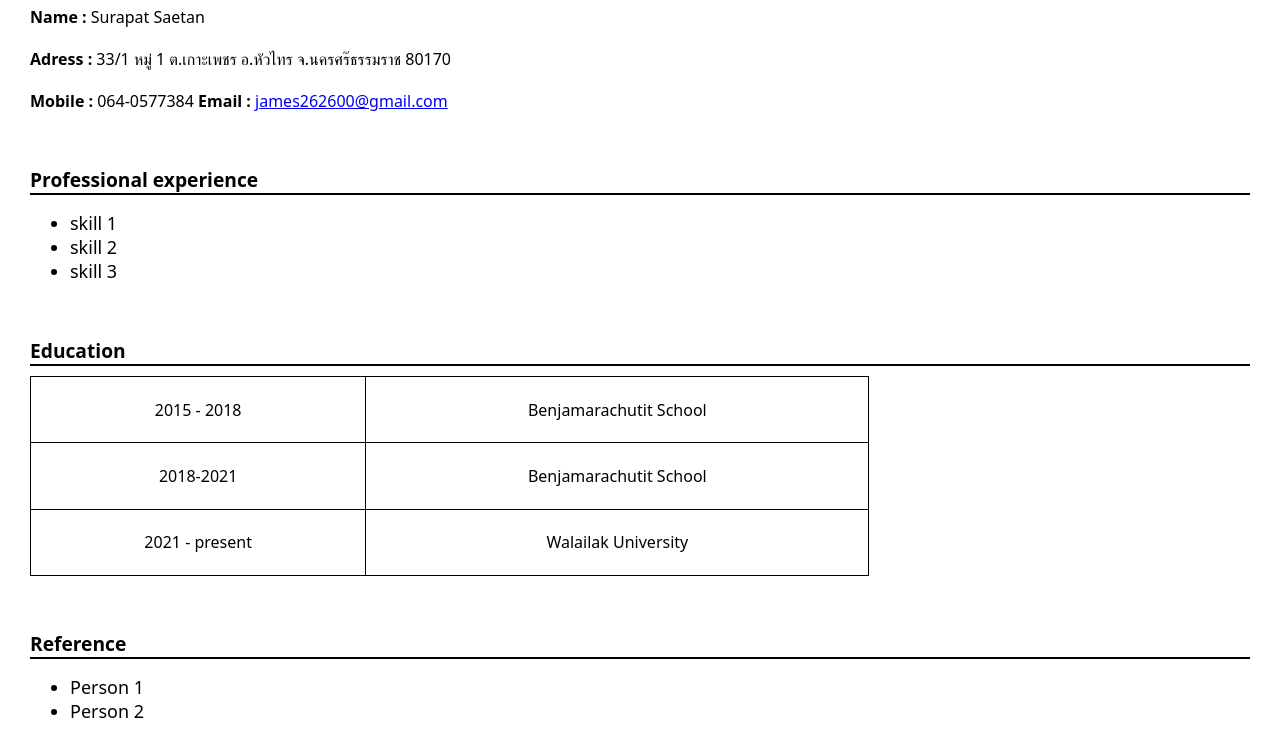
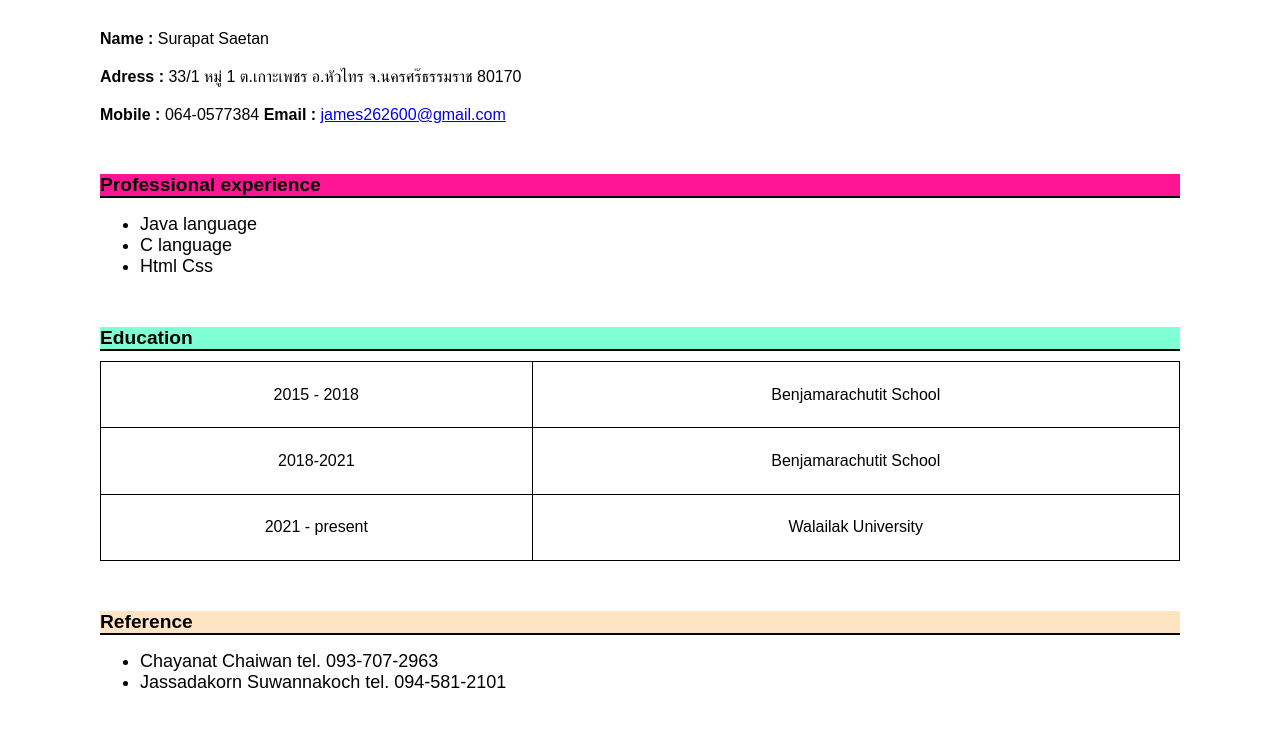
Before and after one commit to Jamessurapat26/LearnHtmlCss-Bootstrap, a plain HTML site: page Homework.html in a window 1280 px wide. Shown: the part 294-1050 px from the top of the page. Drawn offline with Linux system fonts and the light colour scheme.

Commit message:
complete homework

```diff
--- a/Homework.html
+++ b/Homework.html
@@ -7,7 +7,7 @@
 </head>
 <style>
     .margin{
-        margin: 30px;
+        margin: 100px;
     }
     .img{
         margin-top: 50px;
@@ -49,7 +49,7 @@
         text-align:center;
     }
     body{
-        font-family:system-ui, -apple-system, BlinkMacSystemFont, 'Segoe UI', Roboto, Oxygen, Ubuntu, Cantarell, 'Open Sans', 'Helvetica Neue', sans-serif;
+        font-family:sans-serif;
     }
 
 
@@ -71,21 +71,21 @@
     </div>
 
     <p>&nbsp;</p>
-    <b class="formatlarger">Professional experience</b>
+    <div style="background-color:deeppink;"><b class="formatlarger">Professional experience</b></div>
     <div class="line"></div>
     <ul>
-        <li>skill 1</li>
-        <li>skill 2</li>
-        <li>skill 3</li>
+        <li>Java language</li>
+        <li>C language</li>
+        <li>Html Css</li>
     </ul>
 
     <p>&nbsp;</p>
-    <b class="formatlarger">Education</b>
+    <div style="background-color:aquamarine;"><b class="formatlarger">Education</b></div>
     <div class="line"></div>
     <table>
         <tr>
             <td class="w-40">2015 - 2018</td>
-            <td style="width: 500px;">Benjamarachutit School</td>
+            <td style="width: 900px;">Benjamarachutit School</td>
         </tr>
         <tr>
             <td>2018-2021</td>
@@ -98,11 +98,11 @@
     </table>
 
     <p>&nbsp;</p>
-    <b class="formatlarger">Reference</b>
+    <div style="background-color: bisque;"><b class="formatlarger">Reference</b></div>
     <div class="line"></div>
     <ul>
-        <li>Person 1</li>
-        <li>Person 2</li>
+        <li>Chayanat Chaiwan tel. 093-707-2963</li>
+        <li>Jassadakorn Suwannakoch tel. 094-581-2101</li>
     </ul>
 
 </body>
```
